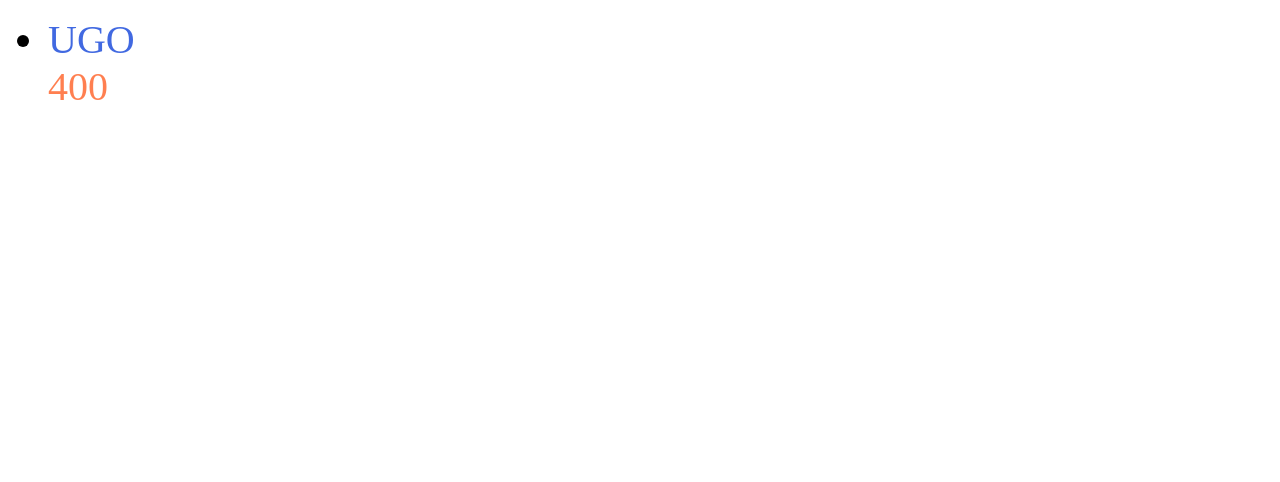
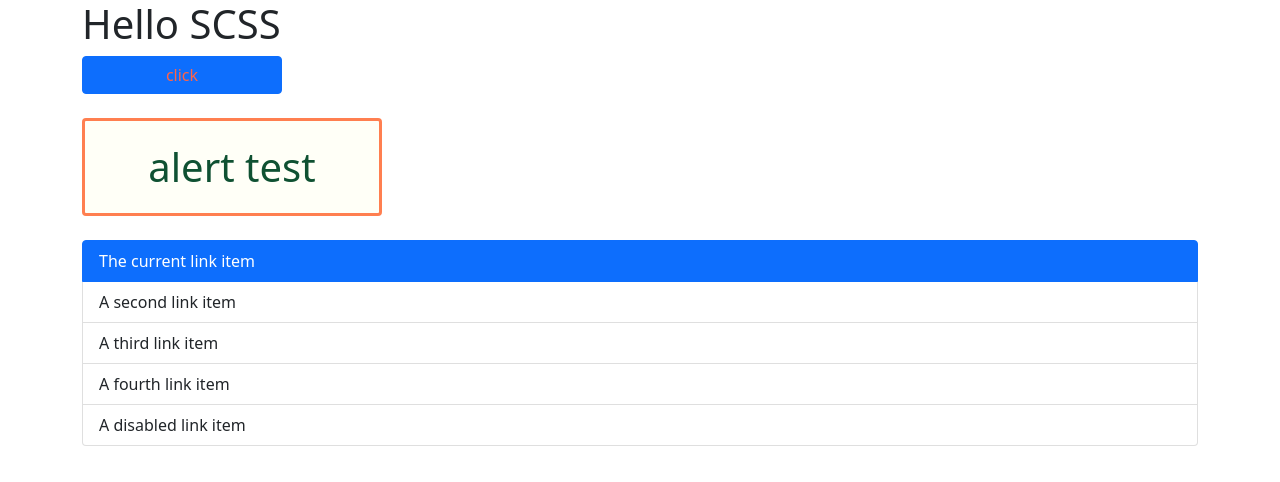
Before and after one commit to stau0444/Scss-test-repo, a website built with Parcel: page index.html in a window 1280 px wide. Built offline with nearby package versions, Linux system fonts and the light colour scheme.

Commit message:
변수 , 함수, @mixin ,반복문 test

```diff
--- a/index.html
+++ b/index.html
@@ -5,16 +5,24 @@
     <meta http-equiv="X-UA-Compatible" content="IE=edge">
     <meta name="viewport" content="width=device-width, initial-scale=1.0">
     <title>Document</title>
+    <link href="https://cdn.jsdelivr.net/npm/bootstrap@5.1.0/dist/css/bootstrap.min.css" rel="stylesheet" integrity="sha384-KyZXEAg3QhqLMpG8r+8fhAXLRk2vvoC2f3B09zVXn8CA5QIVfZOJ3BCsw2P0p/We" crossorigin="anonymous">
     <link rel="stylesheet" href="./main.scss"/>
+    <script src="https://cdn.jsdelivr.net/npm/bootstrap@5.1.0/dist/js/bootstrap.bundle.min.js" integrity="sha384-U1DAWAznBHeqEIlVSCgzq+c9gqGAJn5c/t99JyeKa9xxaYpSvHU5awsuZVVFIhvj" crossorigin="anonymous"></script>
 </head>
 <body>
     <div class="container">
-        <ul>
-            <li>
-                <div class="name">UGO</div>
-                <div class="age">400</div>
-            </li>
-        </ul>
+        <h1 class="box">Hello SCSS</h1>
+        <button class="btn btn-primary">click</button>
+        <p class="alert alert-success my-4">alert test</p>
+        <div class="list-group">
+            <a href="#" class="list-group-item list-group-item-action active" aria-current="true">
+              The current link item
+            </a>
+            <a href="#" class="list-group-item list-group-item-action">A second link item</a>
+            <a href="#" class="list-group-item list-group-item-action">A third link item</a>
+            <a href="#" class="list-group-item list-group-item-action">A fourth link item</a>
+            <a href="#" class="list-group-item list-group-item-action" tabindex="-1" aria-disabled="true">A disabled link item</a>
+        </div>
     </div>
 </body>
 </html>
--- a/main.scss
+++ b/main.scss
@@ -1,31 +1,187 @@
-.container{
-    >ul{
-        li{
-            font-size:40px;
-            .name{
-                color:royalblue
-            }
-            .age{
-                color:coral
-            }
-        }
-    }
+
+// @mixin center{
+//     display: flex;
+//     justify-content: center;
+//     align-items: center;
+// }
+
+// .container{
+//     @include center;
+//     .item{
+//         @include center;
+//     }
+// }
+
+// .box {
+//     @include center;
+// }
+
+
+// @mixin
+
+// @mixin box ($size :100px , $color:tomato){
+//     width: $size;
+//     height: 100px;
+//     background-color: $color;
+// }
+
+// .container{
+//     @include box;
+//     .item{
+//         //키워드 인수
+//         @include box($color : red);
+//     }
+// }
+
+// .box{
+//     @include box;
+// }
+
+//반복문 사용
+
+// @for $i from 1 through 5{
+//     .box:nth-child(#{$i}){
+//         width: 100px * $i;
+//     }
+// }
+
+//함수사용
+
+// @mixin center {
+//     display: flex;
+//     justify-content: center;
+//     align-items: center;
+// }
+
+// @function ratio($size, $ratio){
+//     @return $size * $ratio
+// }
+
+
+// .box {
+//     $width: 100px;
+//     width: $width;
+//     //16:9 비율을 갖게 된다.
+//     height: ratio($width, 9/16);
+//     @include center;
+// }
+
+
+//색상 내장 함수
+// $color: royalblue;
+// .container {
+//     .box {
+//         width: 200px;
+//         height: 100px;
+//         margin: 20px;
+//         border-radius: 10px;
+//         background-color: $color;
+//         &.built-in {
+
+//             //mix()는 scss 내장함수이다 색상을 섞어준다
+//             //background-color: mix($color,red ,50%);
+
+//             //lighten() 은 첫번째 파라미터로 지정한 색상에서 ,
+//             //두번째 파라미터의 수치만큼 더 밝은 색상을 리턴한다
+//             //background-color: lighten($color ,20%);
+
+//             //darken() 은 더 어두운 색상을 리턴한다
+//             //background-color: darken($color ,20%);
+
+//             //saturate()는 채도를 올려준다
+//             //background-color: saturate($color ,20%);
+
+//             //desaturate()는 채도를 낮춰준다
+//             //background-color: desaturate($color ,40%);
+
+//             //grayscale()는 색상을 회색으로 만들어 준다
+//             //background-color: grayscale($color);
+
+//             //invert()는 색상을 반전시킨다
+//             //background-color: invert($color);
+
+//             //rgba()는 투명도를 지정한다.
+//             background-color: rgba($color,.5);
+//         }
+//         &:hover{
+//             background-color: darken($color ,20%);
+//         }
+//     }
+// }
+
+
+// //가져오기
+
+// //url()로 묶지 않아도 되고
+// //확장자를 따로 명시하지 않아도 된다.
+// //여러개의 파일을 , 로 한번에 가져올 수 있다.
+// @import "./sub.scss","./sub2.scss";
+
+// body{
+//     .container{
+//         h1{
+//             color: coral;
+//         }
+//     }
+// }
+
+
+//SCSS 데이터 종류
+
+// $number :1;
+// $string : bold;
+// $color:red;
+// $boolean: true;
+// $null: null;
+// $list: orange,royalblue , yellow;
+// $map: (
+//     o: orange,
+//     r: royalblue,
+//     y: yellow
+// );
+
+
+// //@each 를 통한 배열 ,맵 반복
+// @each $k, $v in $map {
+//     .box-#{$k}{
+//         color: $v;
+//     }
+// }
+
+//@content 사용
+
+// @mixin left-top {
+//     position: absolute;
+//     top:0;
+//     left: 0;
+//     @content;
+// }
+
+// .container {
+//     width: 100px;
+//     height: 100px;
+//     @include left-top;
+// }
+
+// .box {
+//     width: 200px;
+//     height: 300px;
+//     @include left-top{
+//         bottom:0;
+//         right: 0;
+//         margin: auto;
+//     }
+// }
+
+.btn-primary {
+  width: 200px;
+  color: tomato;
 }
 
-.box{
-    font: {
-        weight:bold;
-        size: 40px;
-        family: san-serif;
-    };
-    margin: {
-        top:40px;
-        bottom: 30px;
-    };
-    padding: {
-        top: 10px;
-        bottom: 40px;
-        left: 40px;
-        right: 30px;
-    };
+.alert-success {
+    width: 300px;
+    text-align: center;
+    font-size: 40px;
+    background-color: rgba(ivory,.5);
+    border: coral 3px solid;
 }
--- /dev/null
+++ b/sub.scss
@@ -0,0 +1,6 @@
+
+body{
+    .container{
+        background-color: saturate(royalblue,20%);
+    }
+}
--- /dev/null
+++ b/sub2.scss
@@ -0,0 +1,3 @@
+h1{
+    font-size: 100px;
+}
```
Also changed, not shown: README.md.
